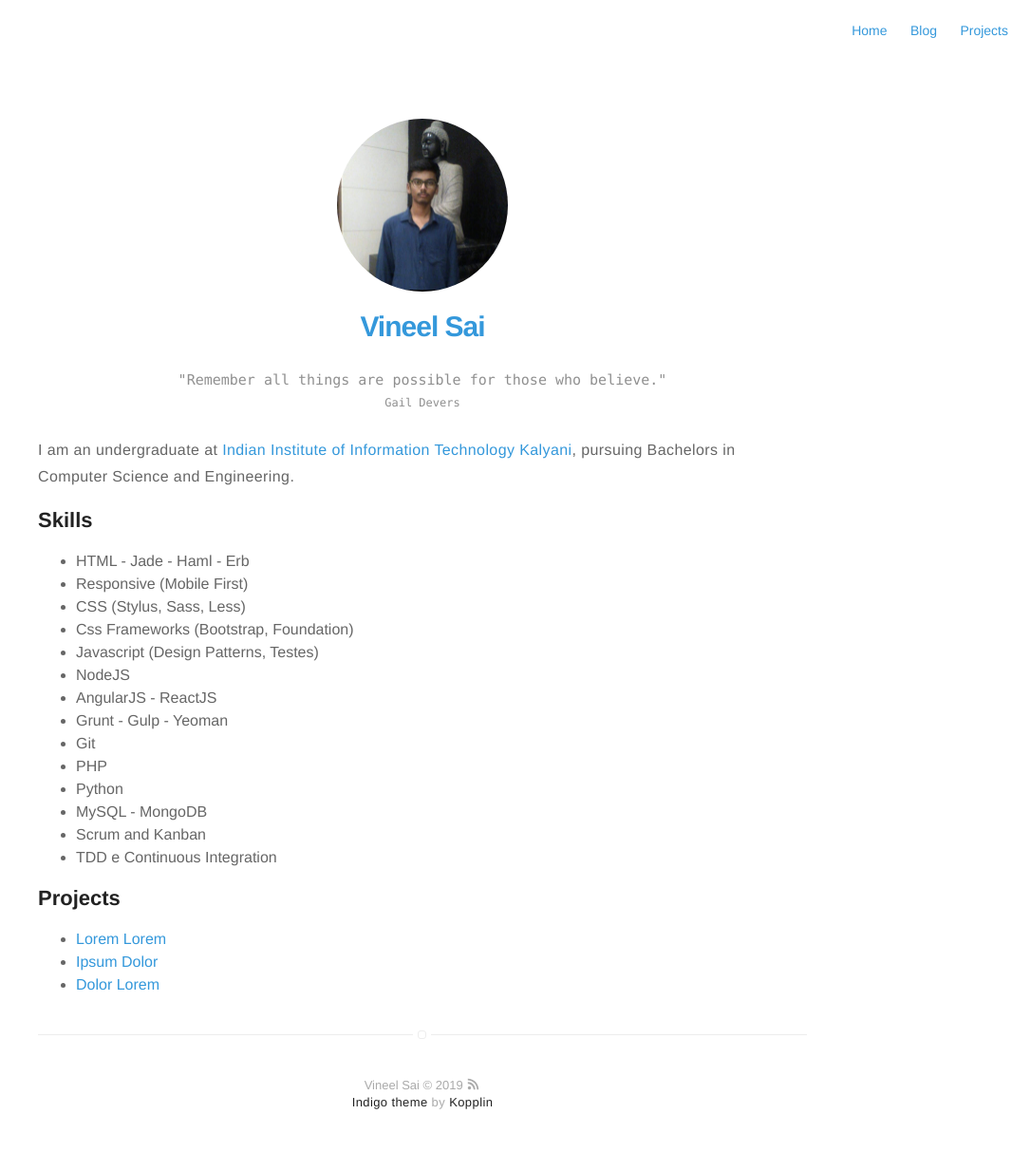
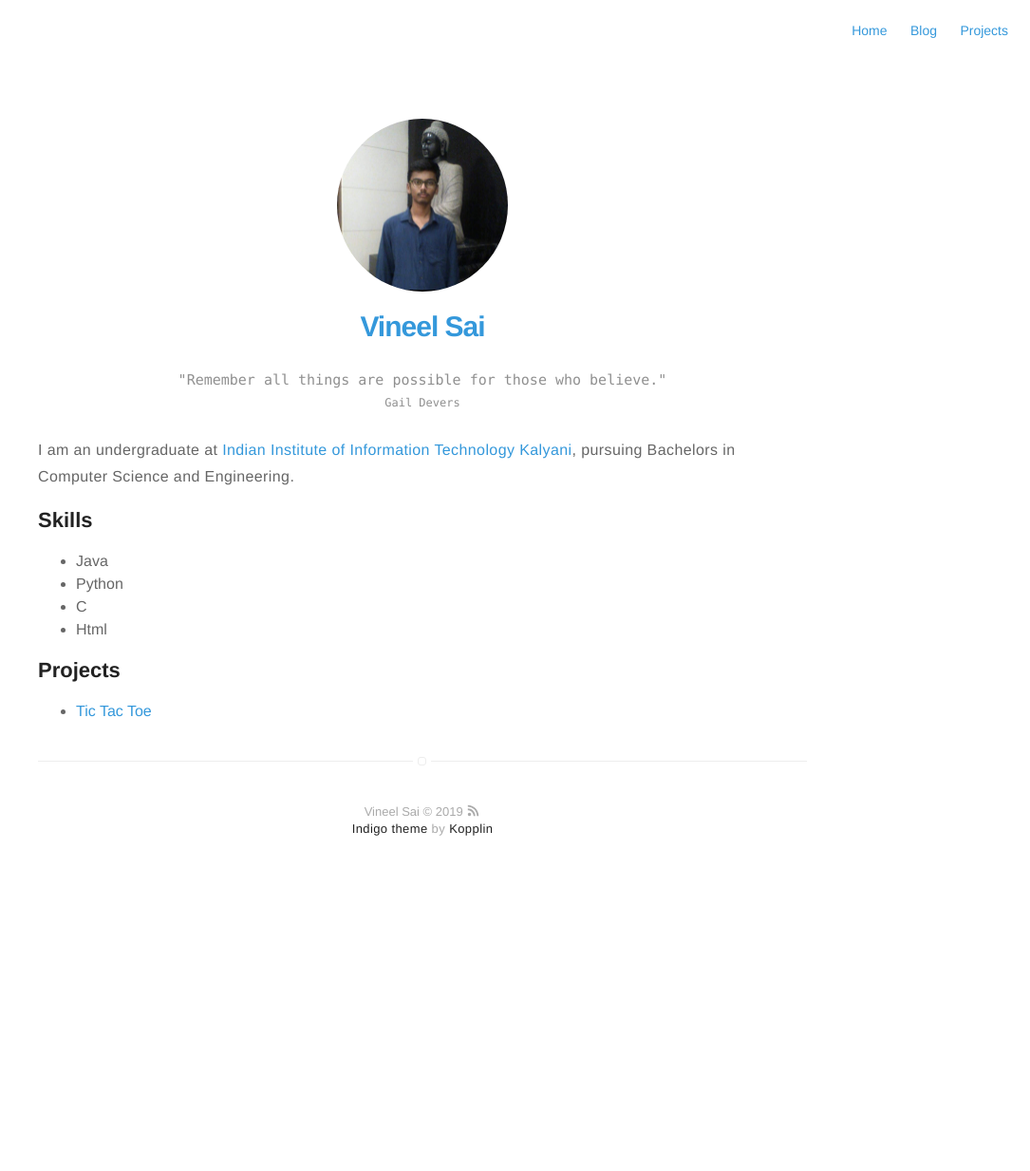
Before and after one commit to VSArchive/Portfolio-Archive-1, a Jekyll site: the page built from about.md, in a window 1280 px wide. Shown: the whole page at 95% size, without its empty margins (195-1280 px from the left). Built offline with Jekyll 4.4.1, drawn with Linux system fonts in a browser that asks for light colours; after the commit the page ends 945 px from its top, so only the background shows below that.

Commit message:
Update about.md

```diff
--- a/about.md
+++ b/about.md
@@ -15,26 +15,16 @@ layout: page
 <h2>Skills</h2>
 
 <ul class="skill-list">
-	<li>HTML - Jade - Haml - Erb</li>
-	<li>Responsive (Mobile First)</li>
-	<li>CSS (Stylus, Sass, Less)</li>
-	<li>Css Frameworks (Bootstrap, Foundation)</li>
-	<li>Javascript (Design Patterns, Testes)</li>
-	<li>NodeJS</li>
-	<li>AngularJS - ReactJS</li>
-	<li>Grunt - Gulp - Yeoman</li>
-	<li>Git</li>
-	<li>PHP</li>
+	<li>Java</li>
 	<li>Python</li>
-	<li>MySQL - MongoDB</li>
-	<li>Scrum and Kanban</li>
-	<li>TDD e Continuous Integration</li>
+	<li>C</li>
+        <li>Html</li>
+
 </ul>
 
 <h2>Projects</h2>
 
 <ul>
-	<li><a href="https://github.com/">Lorem Lorem</a></li>
-	<li><a href="https://github.com/">Ipsum Dolor</a></li>
-	<li><a href="https://github.com/">Dolor Lorem</a></li>
+	<li><a href="https://github.com/Tic-Tac-Toe">Tic Tac Toe</a></li>
+
 </ul>
```
